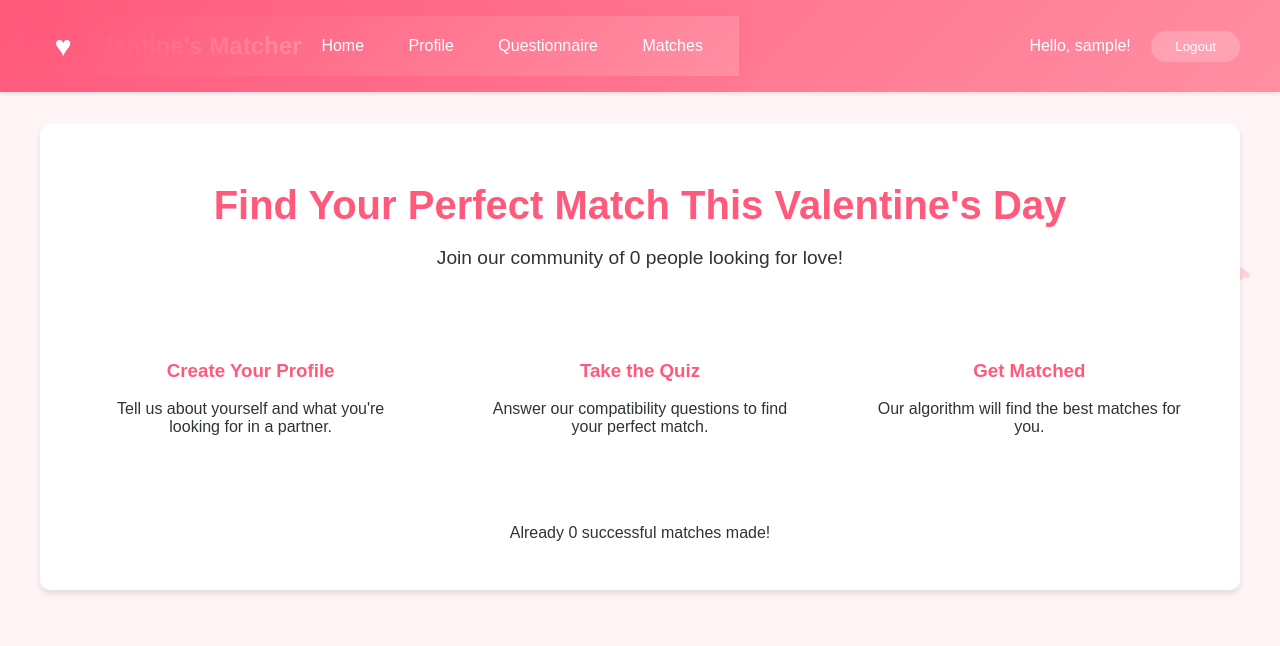
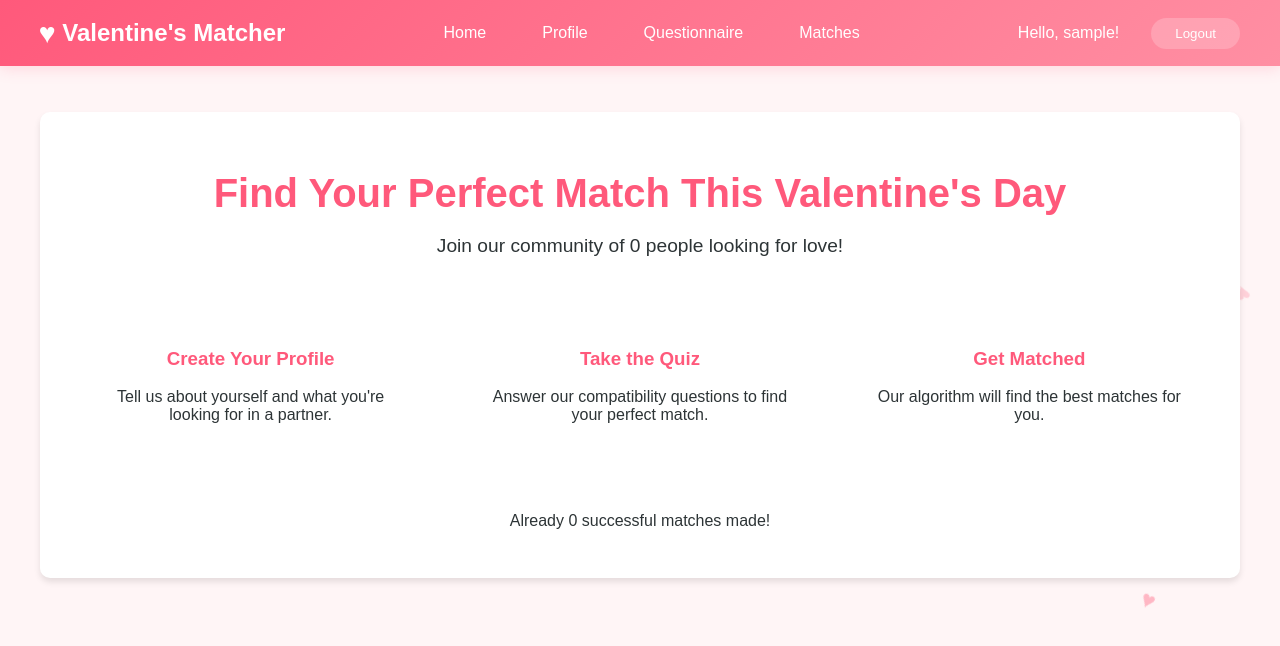
Before and after one commit to vickypedia-12/Valentine-hearts, a Django app: page / in a window 1280 px wide. Shown: the top 646 px of the page. Run offline with Django 5.2, Linux system fonts and the light colour scheme; the visitor is signed in with stand-in values (Sample User, id 1); data comes from the database, SQL or seed files in the repository; data that the repository does not hold is empty.

Commit message:
Refactor navigation bar and styles in base.html; update session cookie settings in settings.py for improved security and user experience.

```diff
--- a/hearts/templates/hearts/base.html
+++ b/hearts/templates/hearts/base.html
@@ -51,6 +51,7 @@
             border-radius: 10px;
             padding: 2rem;
             box-shadow: 0 4px 6px rgba(0,0,0,0.1);
+            z-index: -1;
         }
 
         .btn {
@@ -272,7 +273,8 @@
     }
 
     .gradient-text {
-        background: linear-gradient(45deg, var(--primary-color), var(--secondary-color));
+        background: white;
+
         background-clip: text;
         -webkit-background-clip: text;
         -webkit-text-fill-color: transparent;
@@ -283,6 +285,11 @@
     background: linear-gradient(135deg, var(--primary-color), var(--secondary-color));
     padding: 1rem;
     box-shadow: 0 2px 15px rgba(255, 89, 123, 0.2);
+    position: fixed;
+    top: 0;
+    left: 0;
+    right: 0;
+    z-index: 1000;
 }
 
 .nav-container {
@@ -291,18 +298,110 @@
     display: flex;
     justify-content: space-between;
     align-items: center;
+    padding: 0 1rem;
 }
 
 .nav-brand {
     display: flex;
     align-items: center;
     gap: 0.5rem;
+    text-decoration: none;
+}
+
+.nav-brand .heart-icon {
+    color: white;
     font-size: 1.5rem;
+    animation: pulse 1.5s infinite;
+}
+
+.nav-brand .gradient-text {
+    color: white;
+    font-size: 1.5rem;
+    font-weight: bold;
+}
+.nav-links {
+    display: flex;
+    gap: 1rem;
+    align-items: center;
+}
+
+.nav-link {
+    color: white;
+    text-decoration: none;
+    padding: 0.5rem 1rem;
+    border-radius: 20px;
+    transition: all 0.3s ease;
+}
+
+.nav-link:hover {
+    background-color: rgba(255, 255, 255, 0.2);
+    transform: translateY(-2px);
+}
+
+.auth-buttons {
+    display: flex;
+    align-items: center;
+    gap: 1rem;
+}
+
+.user-greeting {
+    color: white;
+    margin-right: 1rem;
+}
+
+.logout-form {
+    display: inline;
+}
+
+.btn-login, .btn-register, .btn-logout {
+    padding: 0.5rem 1.5rem;
+    border-radius: 20px;
+    text-decoration: none;
+    transition: all 0.3s ease;
+    cursor: pointer;
+}
+
+.btn-login {
+    background-color: transparent;
+    border: 2px solid white;
     color: white;
 }
 
-.heart-icon {
-    animation: pulse 1.5s infinite;
+.btn-register {
+    background-color: white;
+    color: var(--primary-color);
+}
+
+.btn-logout {
+    background-color: rgba(255, 255, 255, 0.2);
+    color: white;
+    border: none;
+}
+
+.btn-login:hover, .btn-register:hover, .btn-logout:hover {
+    transform: translateY(-2px);
+    box-shadow: 0 4px 8px rgba(0, 0, 0, 0.1);
+}
+
+main {
+    margin-top: 80px; /* Add spacing below fixed navbar */
+    padding: 2rem 1rem;
+}
+
+@media (max-width: 768px) {
+    .nav-container {
+        flex-direction: column;
+        gap: 1rem;
+    }
+
+    .nav-links {
+        flex-wrap: wrap;
+        justify-content: center;
+    }
+
+    .auth-buttons {
+        justify-content: center;
+    }
 }
 
 @keyframes pulse {
@@ -310,6 +409,7 @@
     50% { transform: scale(1.2); }
     100% { transform: scale(1); }
 }
+
 .valentine-form {
     background: white;
     padding: 2rem;
@@ -419,8 +519,6 @@
     </style>
 </head>
 <body>
-    <nav style="background: linear-gradient(135deg, var(--primary-color), var(--secondary-color)); padding: 1rem;">
-        <div style="display: flex; justify-content: space-between; align-items: center; max-width: 1200px; margin: 0 auto;">
     <nav class="valentine-nav">
         <div class="nav-container">
             <div class="nav-brand">
@@ -428,23 +526,17 @@
                 <span class="gradient-text">Valentine's Matcher</span>
             </div>
             <div class="nav-links">
-
                 <a href="{% url 'hearts:home' %}" class="nav-link">Home</a>
                 {% if user.is_authenticated %}
                     <a href="{% url 'hearts:profile' %}" class="nav-link">Profile</a>
                     <a href="{% url 'hearts:questionnaire' %}" class="nav-link">Questionnaire</a>
                     <a href="{% url 'hearts:matches' %}" class="nav-link">Matches</a>
-                            <!-- <a href="{% url 'hearts:messages' %}" class="nav-link">Messages</a> -->
-                            <!-- <a href="{% url 'hearts:confessions' %}" class="nav-link">Confessions</a> -->
                 {% endif %}
             </div>
-                </div>
-            </nav>
-
             <div class="auth-buttons">
                 {% if user.is_authenticated %}
-                    <span style="color: white; margin-right: 1rem;">Hello, {{ user.username }}!</span>
-                    <form method="post" action="{% url 'logout' %}" style="display: inline;">
+                    <span class="user-greeting">Hello, {{ user.username }}!</span>
+                    <form method="post" action="{% url 'logout' %}" class="logout-form">
                         {% csrf_token %}
                         <button type="submit" class="btn-logout">Logout</button>
                     </form>
```
Also changed, not shown: valentine/settings.py (+8 -2 lines). Lines whose indentation alone changed are shown as unchanged.
